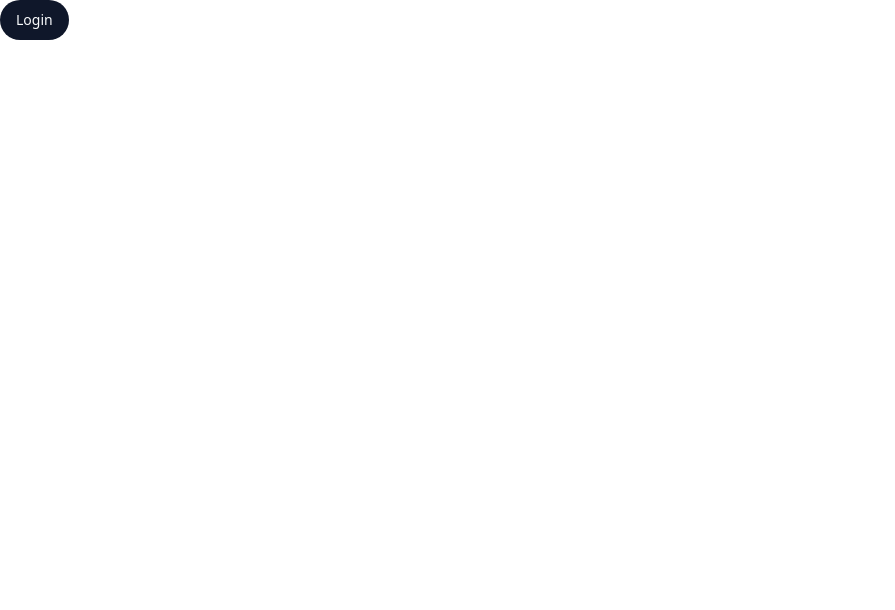
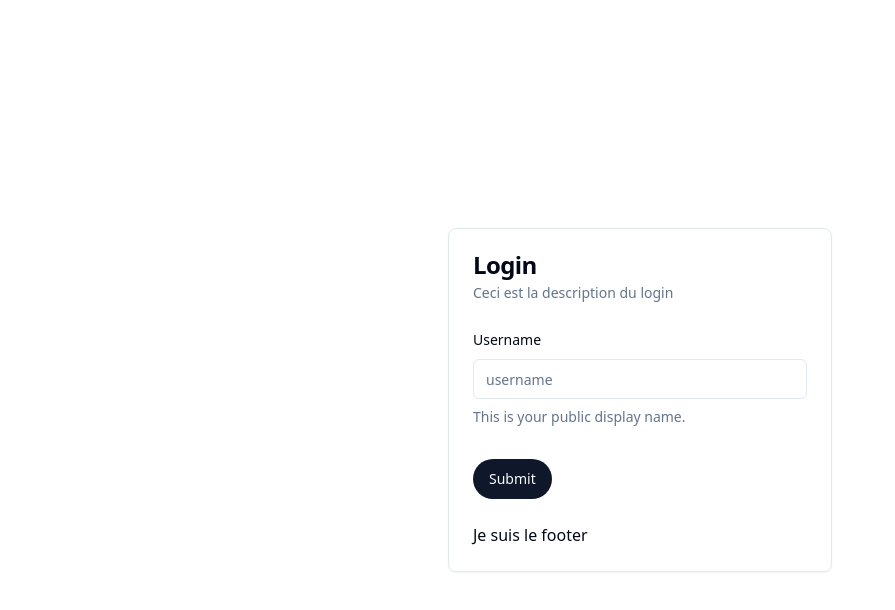
Before and after one commit to wendkoagenda/stachTest, a React (Vite) app: page /login in a window 1280 px wide. Shown: the top 610 px of the page, without its empty margins (0-895 px from the left). Built offline with nearby package versions, Linux system fonts and the light colour scheme.

Commit message:
Login page

```diff
--- a/src/components/custom/UserDropdown.tsx
+++ b/src/components/custom/UserDropdown.tsx
@@ -39,7 +39,7 @@ const UserDropdown: React.FC<DropdownProps> = ({ children, title }) => {
   return (
     <div className="relative" ref={dropdownRef}>
       <Button className="rounded-full" onClick={toggleDropdown}>
-        <CircleUser size={20} className="m-1" /> {title}
+        <CircleUser className="mr-2 h-4 w-4" /> {title}
       </Button>
       {isOpen && (
         <div className="absolute top-0 left-0 z-10 right-0 w-56 py-2 mt-6 shadow-md bg-white rounded-md">
--- a/src/pages/auth/Login.tsx
+++ b/src/pages/auth/Login.tsx
@@ -1,33 +1,89 @@
 import { Button } from "@/components/ui/button";
-import { RootState } from "@/redux/RootState";
-import { login, logout } from "@/redux/slices/authSlice";
-import { useDispatch, useSelector } from "react-redux";
+import {
+  Card,
+  CardContent,
+  CardDescription,
+  CardFooter,
+  CardHeader,
+  CardTitle,
+} from "@/components/ui/card";
+import {
+  Form,
+  FormControl,
+  FormDescription,
+  FormField,
+  FormItem,
+  FormLabel,
+  FormMessage,
+} from "@/components/ui/form";
+import { Input } from "@/components/ui/input";
+import { login } from "@/redux/slices/authSlice";
+import { zodResolver } from "@hookform/resolvers/zod";
+import { useForm } from "react-hook-form";
+import { useDispatch } from "react-redux";
 import { useNavigate } from "react-router-dom";
+import { z } from "zod";
+
+const formSchema = z.object({
+  username: z.string().min(2, {
+    message: "Username must be at least 2 characters.",
+  }),
+});
 
 export default function Login() {
   const navigate = useNavigate();
-  const isAuthenticated = useSelector(
-    (state: RootState) => state.auth.isAuthenticated
-  );
-  const handleLogin = () => {
+
+  const form = useForm<z.infer<typeof formSchema>>({
+    resolver: zodResolver(formSchema),
+    defaultValues: {
+      username: "",
+    },
+  });
+
+  function onSubmit(values: z.infer<typeof formSchema>) {
+    console.log("Logon model:", values);
     dispatch(login());
     navigate("/");
-  };
-
-  const handleLogout = () => {
-    dispatch(logout());
-    navigate("/login");
-  };
+  }
 
   const dispatch = useDispatch();
   return (
-    <div>
-      {" "}
-      {isAuthenticated === "yes" ? (
-        <Button onClick={handleLogout}>Logout</Button>
-      ) : (
-        <Button onClick={handleLogin}>Login</Button>
-      )}
-    </div>
+    <>
+      <div className="flex justify-center items-center h-screen">
+        <Card className="w-96">
+          <CardHeader>
+            <CardTitle>Login</CardTitle>
+            <CardDescription>Ceci est la description du login</CardDescription>
+          </CardHeader>
+          <CardContent>
+            <Form {...form}>
+              <form
+                onSubmit={form.handleSubmit(onSubmit)}
+                className="space-y-8"
+              >
+                <FormField
+                  control={form.control}
+                  name="username"
+                  render={({ field }) => (
+                    <FormItem>
+                      <FormLabel>Username</FormLabel>
+                      <FormControl>
+                        <Input placeholder="username" {...field} />
+                      </FormControl>
+                      <FormDescription>
+                        This is your public display name.
+                      </FormDescription>
+                      <FormMessage />
+                    </FormItem>
+                  )}
+                />
+                <Button type="submit">Submit</Button>
+              </form>
+            </Form>
+          </CardContent>
+          <CardFooter>Je suis le footer</CardFooter>
+        </Card>
+      </div>
+    </>
   );
 }
--- a/src/pages/home/Home.tsx
+++ b/src/pages/home/Home.tsx
@@ -35,6 +35,7 @@ const formSchema = z.object({
 
 export default function Home() {
   const navigate = useNavigate();
+
   const form = useForm<z.infer<typeof formSchema>>({
     resolver: zodResolver(formSchema),
     defaultValues: {
```
Also changed, not shown: src/assets/img/auth/login1.jpg (added).
